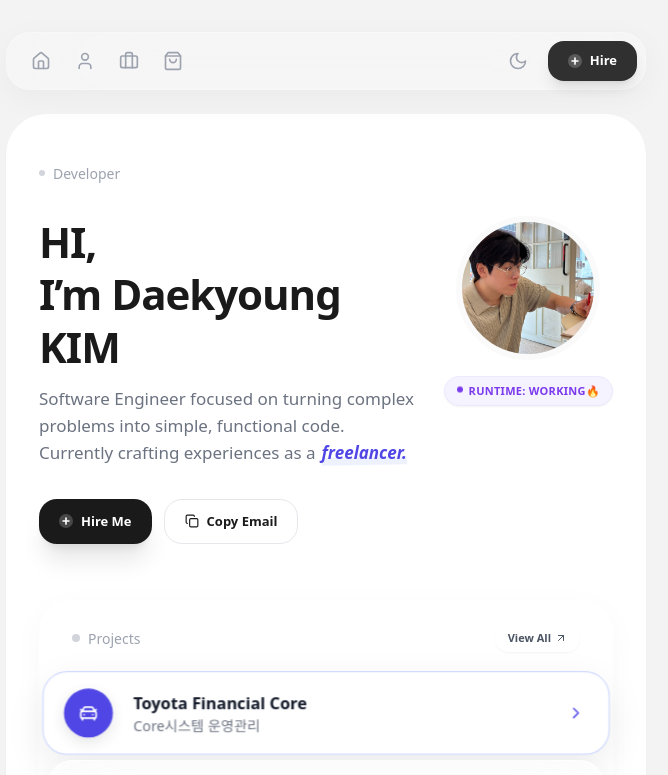
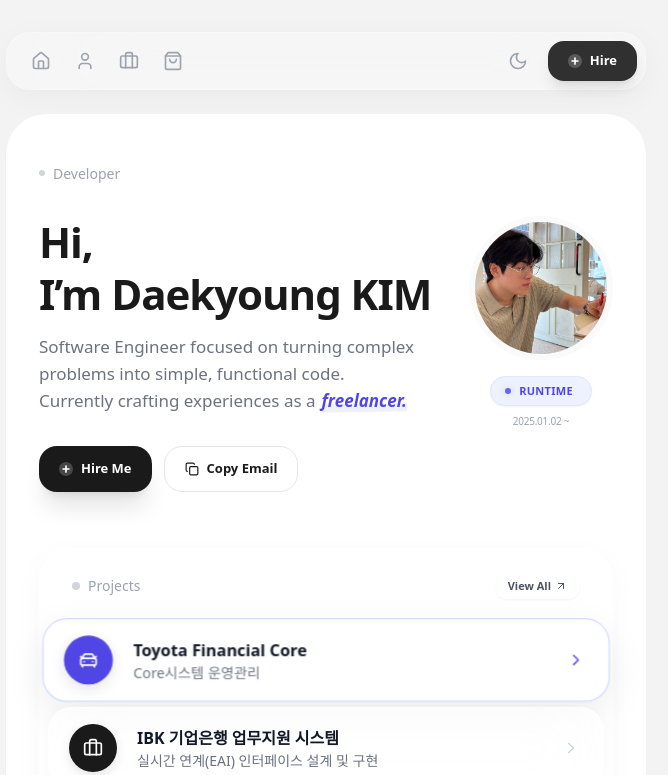
Before and after one commit to whitecloud94/blueprint-view, a React (Vite) app: page / in a window 1280 px wide. Shown: the top 775 px of the page, without its empty margins (314-982 px from the left). Built offline with nearby package versions, Linux system fonts and the light colour scheme.

Commit message:
Refactor `Hero.tsx` to enhance styling

```diff
--- a/src/components/Hero/Hero.tsx
+++ b/src/components/Hero/Hero.tsx
@@ -1,8 +1,37 @@
-import {Plus, Copy} from 'lucide-react';
+import {Copy, Plus} from 'lucide-react';
+
+const STATUS_CONFIG = {
+    RUNTIME: {
+        code: "RUNTIME",
+        comment: "근무 중",
+        description: "2025.01.02 ~",
+        dotClass: "bg-indigo-500 animate-pulse",
+        badgeClass: "bg-indigo-50 text-indigo-600 border-indigo-100",
+    },
+    COMPILE: {
+        code: "COMPILE",
+        comment: "파트너 구함",
+        description: "새로운 도약을 위해 빌드 중 (Open to Work)",
+        dotClass: "bg-emerald-500 animate-bounce",
+        badgeClass: "bg-emerald-50 text-emerald-600 border-emerald-100",
+    },
+    DEBUG: {
+        code: "DEBUG",
+        comment: "기술 고도화",
+        description: "기존 로직 개선 및 새로운 기술 스택 학습 중",
+        dotClass: "bg-amber-500",
+        badgeClass: "bg-amber-50 text-amber-600 border-amber-100",
+    }
+};
 
 const STYLES = {
     wrapper: "mb-10 sm:mb-14 relative",
+    sectionHeader: "flex justify-between items-center mb-8",
+    sectionTitle: "flex items-center gap-2 text-[13px] sm:text-[14px] text-gray-400 font-medium",
+    dot: "w-1.5 h-1.5 rounded-full bg-gray-300",
     content: "flex flex-col-reverse sm:flex-row justify-between items-center sm:items-start gap-8 sm:gap-4 text-center sm:text-left",
+    mainContent: "space-y-6 w-full",
+    textGroup: "space-y-3",
     title: "text-[32px] sm:text-[42px] font-bold tracking-tight text-[#1A1A1A] leading-tight",
     description: "text-gray-500 text-[15px] sm:text-[17px] leading-[1.6] max-w-[380px] mx-auto sm:mx-0",
     highlight: "relative ml-1.5 inline-block",
@@ -10,30 +39,51 @@ const STYLES = {
     highlightBg: "absolute bottom-0.5 left-0 w-full h-[8px] bg-indigo-50 -rotate-1",
     buttonGroup: "flex justify-center sm:justify-start gap-3 pt-2",
     primaryButton: "bg-[#1A1A1A] text-white px-5 py-3 rounded-[16px] sm:rounded-[18px] text-[12px] sm:text-[13px] font-bold flex items-center gap-2 shadow-xl shadow-black/10 hover:bg-black transition-all hover:-translate-y-0.5",
+    primaryButtonIcon: "bg-white/20 rounded-full p-0.5",
     secondaryButton: "bg-white border border-gray-200 text-[#1A1A1A] px-5 py-3 rounded-[16px] sm:rounded-[18px] text-[12px] sm:text-[13px] font-bold flex items-center gap-2 hover:bg-gray-50 transition-colors",
     avatarWrapper: "flex flex-col items-center gap-4 flex-shrink-0",
     avatarContainer: "relative",
     avatarImage: "w-28 h-28 sm:w-36 sm:h-36 rounded-full bg-[#F2F2F2] border-[4px] sm:border-[6px] border-[#FAFAFA] overflow-hidden shadow-inner",
-    badge: "bg-[#F5F3FF] text-[#7C3AED] px-3 py-1.5 rounded-full text-[10px] sm:text-[11px] font-bold tracking-wide flex items-center gap-1.5 border border-[#EDE9FE] shadow-sm",
-    badgeDot: "w-1.5 h-1.5 rounded-full bg-[#7C3AED] animate-bounce",
-    sectionHeader: "flex items-center gap-2 text-[13px] sm:text-[14px] text-gray-400 font-medium",
-    dot: "w-1.5 h-1.5 rounded-full bg-gray-300",
+    profileImg: "w-full h-full object-cover object-center",
+    statusWrapper: "flex flex-col items-center gap-2",
+    badge: "group px-3 py-1.5 rounded-full text-[10px] sm:text-[11px] font-bold tracking-wide flex items-center gap-1.5 border shadow-sm transition-all duration-500 ease-in-out cursor-help overflow-hidden max-w-[130px] hover:max-w-[220px]",
+    statusIndicator: "relative flex items-center justify-center w-2.5 h-2.5",
+    statusPing: "absolute w-full h-full rounded-full opacity-75 animate-ping",
+    statusDot: "relative w-1.5 h-1.5 rounded-full shadow-[0_0_8px_rgba(0,0,0,0.2)]",
+    statusCode: "shrink-0 uppercase",
+    statusDetail: "flex items-center gap-1.5 max-w-0 opacity-0 group-hover:max-w-[100px] group-hover:opacity-100 transition-all duration-500 ease-in-out overflow-hidden whitespace-nowrap",
+    statusCommentPrefix: "text-current opacity-30 ml-1",
+    statusComment: "font-medium",
+    statusDesc: "text-[10px] text-gray-400 font-medium tracking-tight",
 };
 
-export const Hero = () => (
+export const Hero = () => {
+    // 현재 상태 TODO - (추후 useState 등으로 관리)
+    const status = STATUS_CONFIG.RUNTIME;
+
+    const getPingColor = (code: string) => {
+        switch (code) {
+            case 'RUNTIME': return 'bg-indigo-400';
+            case 'COMPILE': return 'bg-emerald-400';
+            default: return 'bg-amber-400';
+        }
+    };
+
+    return (
         <section className={STYLES.wrapper}>
-        <div className="flex justify-between items-center mb-8">
+            {/* Section Header */}
             <div className={STYLES.sectionHeader}>
+                <div className={STYLES.sectionTitle}>
                     <div className={STYLES.dot}/>
                     Developer
                 </div>
             </div>
 
             <div className={STYLES.content}>
-            <div className="space-y-6 w-full">
-                <div className="space-y-3">
+                <div className={STYLES.mainContent}>
+                    <div className={STYLES.textGroup}>
                         <h1 className={STYLES.title}>
-                        HI,<br/> I’m Daekyoung KIM
+                            Hi,<br/> I’m Daekyoung KIM
                         </h1>
                         <p className={STYLES.description}>
                             Software Engineer focused on turning complex problems into simple, functional code.
@@ -44,12 +94,18 @@ export const Hero = () => (
                             </span>
                         </p>
                     </div>
+
                     <div className={STYLES.buttonGroup}>
                         <button className={STYLES.primaryButton}>
-                        <div className="bg-white/20 rounded-full p-0.5"><Plus size={10} strokeWidth={4}/></div>
+                            <div className={STYLES.primaryButtonIcon}>
+                                <Plus size={10} strokeWidth={4}/>
+                            </div>
                             Hire Me
                         </button>
-                    <button className={STYLES.secondaryButton}>
+                        <button
+                            className={STYLES.secondaryButton}
+                            onClick={() => navigator.clipboard.writeText('your-email@example.com')}
+                        >
                             <Copy size={14}/> Copy Email
                         </button>
                     </div>
@@ -58,15 +114,35 @@ export const Hero = () => (
                 <div className={STYLES.avatarWrapper}>
                     <div className={STYLES.avatarContainer}>
                         <div className={STYLES.avatarImage}>
-                        <img src="/MyPhoto.jpg" alt="Profile"
-                             className="w-full h-full object-cover object-center"/>
+                            <img
+                                src="/MyPhoto.jpg"
+                                alt="Profile"
+                                className={STYLES.profileImg}
+                            />
                         </div>
                     </div>
-                <div className={STYLES.badge}>
-                    <div className={STYLES.badgeDot}/>
-                    RUNTIME: WORKING🔥
+
+                    <div className={STYLES.statusWrapper}>
+                        <div className={`${STYLES.badge} ${status.badgeClass}`}>
+                            <div className={STYLES.statusIndicator}>
+                                <div className={`${STYLES.statusPing} ${getPingColor(status.code)}`}/>
+                                <div className={`${STYLES.statusDot} ${status.dotClass}`}/>
+                            </div>
+
+                            <span className={STYLES.statusCode}>{status.code}</span>
+
+                            <div className={STYLES.statusDetail}>
+                                <span className={STYLES.statusCommentPrefix}>//</span>
+                                <span className={STYLES.statusComment}>{status.comment}</span>
+                            </div>
+                        </div>
+
+                        <span className={STYLES.statusDesc}>
+                            {status.description}
+                        </span>
                     </div>
                 </div>
             </div>
         </section>
     );
+};
```
Lines whose indentation alone changed are shown as unchanged.
